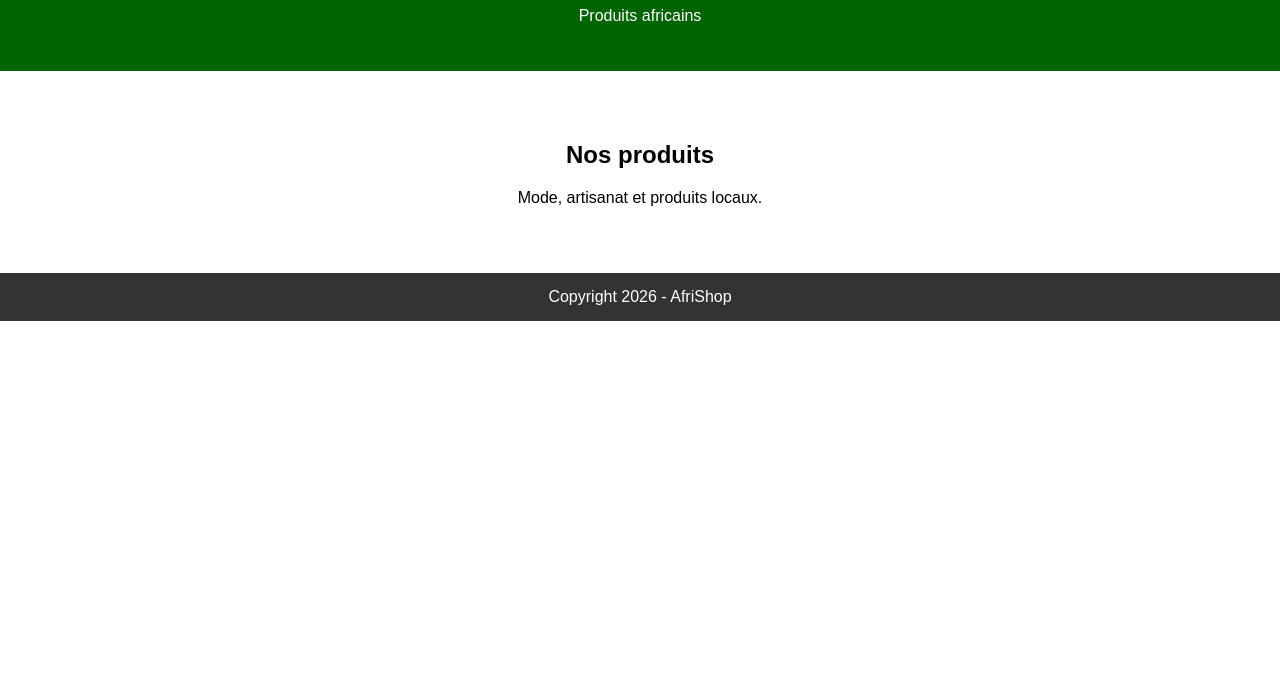
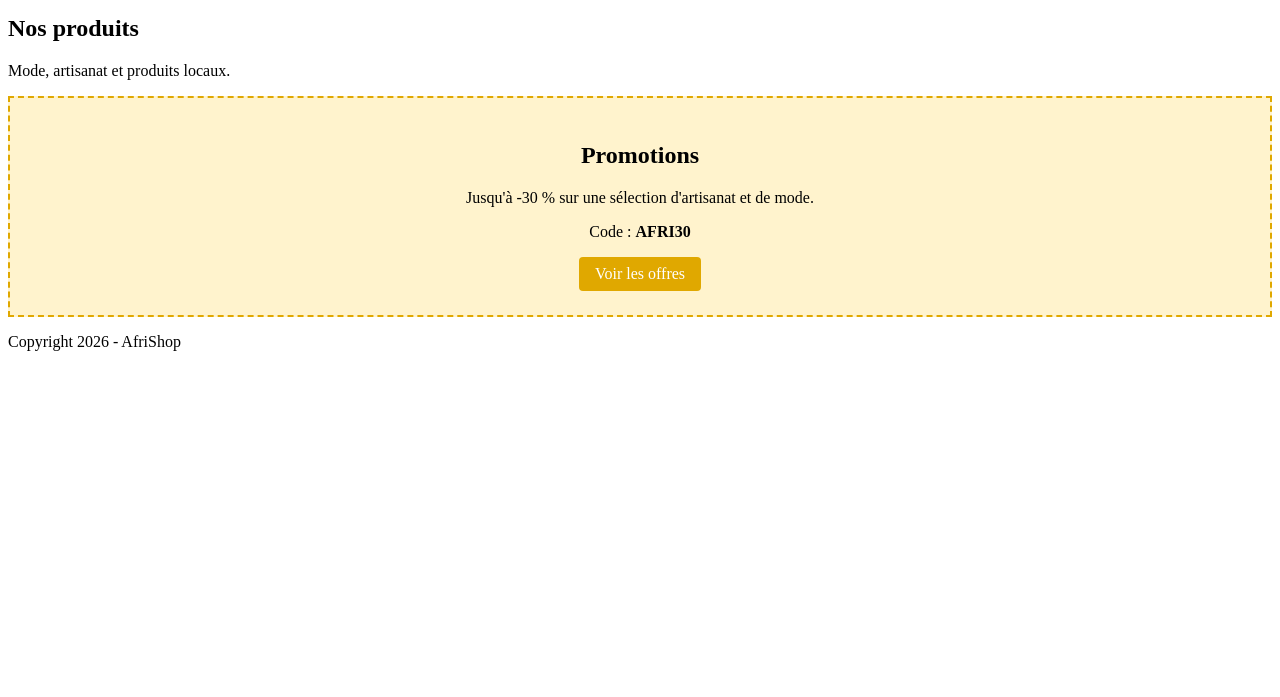
Before and after one commit to MaximeMembou/afrishop, a plain HTML site: page index.html in a window 1280 px wide. Shown: the part 103-800 px from the top of the page. Drawn offline with Linux system fonts and the light colour scheme.

Commit message:
feat: ajouter la section promotion

```diff
--- a/index.html
+++ b/index.html
@@ -8,9 +8,18 @@
 </head>
 <body>
  <header><h1>AfriShop</h1><p>Produits africains</p></header>
+
  <section><h2>Nos produits</h2>
  <p>Mode, artisanat et produits locaux.</p>
  </section>
+
+ <section class="promotion">
+ <h2>Promotions</h2>
+ <p>Jusqu'à -30 % sur une sélection d'artisanat et de mode.</p>
+ <p>Code : <strong>AFRI30</strong></p>
+ <a href="#" class="btn">Voir les offres</a>
+ </section>
+
  <footer>Copyright 2026 - AfriShop</footer>
 </body>
 </html>
--- a/style.css
+++ b/style.css
@@ -1,4 +1,15 @@
-body { font-family: Arial, sans-serif; margin: 0; text-align: center; }
-header { background: darkgreen; color: white; padding: 30px; }
-section { padding: 50px; }
-footer { background: #333; color: white; padding: 15px; }
+.promotion {
+  background: #fff3cd;
+  border: 2px dashed #e0a800;
+  padding: 1.5rem;
+  margin: 1rem 0;
+  text-align: center;
+}
+.promotion .btn {
+  display: inline-block;
+  background: #e0a800;
+  color: #fff;
+  padding: 0.5rem 1rem;
+  text-decoration: none;
+  border-radius: 4px;
+}
```
